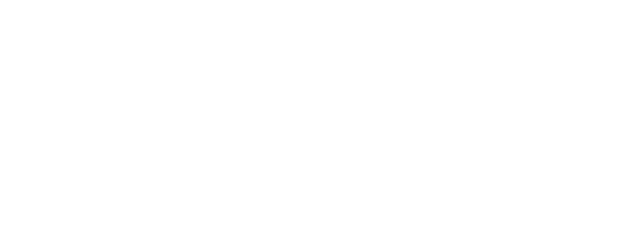
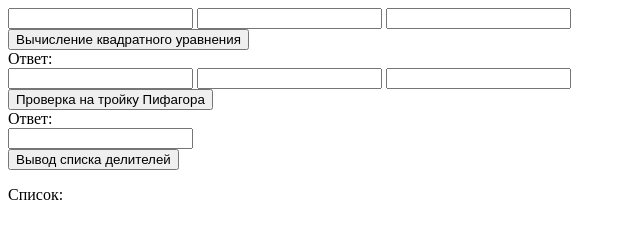
Before and after one commit to kipuchmeb/myCourseFrontentd, a plain HTML site: page index.html in a window 1280 px wide. Shown: the whole page, without its empty margins (0-640 px from the left). Drawn offline with Linux system fonts and the light colour scheme.

Commit message:
Add files via upload

```diff
--- a/index.html
+++ b/index.html
@@ -4,9 +4,41 @@
     <meta charset="UTF-8">
     <meta name="viewport" content="width=device-width, initial-scale=1.0">
     <link rel="stylesheet" href="./style/style.css">
-    <script src="./src/chapter1.js" defer></script>
+    <script src="./src/script.js" defer></script>
     <title>My Course</title>
 </head>
 <body>
+    <div class="quadric">
+        <input type="text" class="a">
+        <input type="text" class="b">
+        <input type="text" class="c">
+        <br>
+        <button class="btn1">Вычисление квадратного уравнения</button>
+        <br>
+        <div class="out">Ответ: <span class="out2"></span></div>
+    </div>
+
+    <div class="pifagor">
+        <input type="text" class="aP">
+        <input type="text" class="bP">
+        <input type="text" class="cP">
+        <br>
+        <button class="btnPifagor">Проверка на тройку Пифагора</button>
+        <br>
+        <div class="outPifagor">Ответ: <span class="outPifagor2"></span></div>
+    </div>
+
+    <div class="divisorList">
+        <input type="text" class="inputDivisor">
+        <br>
+        <button class="btnDivisor">Вывод списка делителей</button>
+        <br>
+        <p class="pDivisor">Список: </p>
+        <ul class="ulDivisor">
+
+        </ul>
+    </div>
+
+
 </body>
 </html>
```
